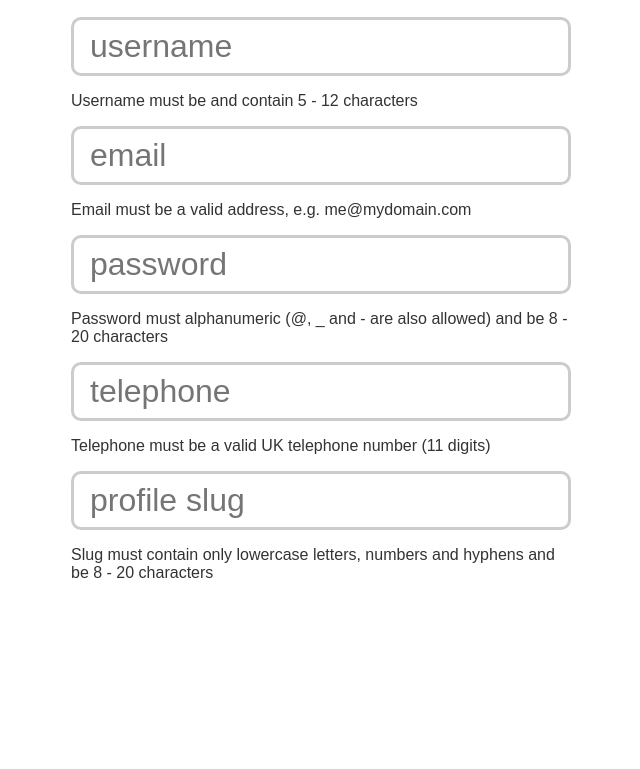
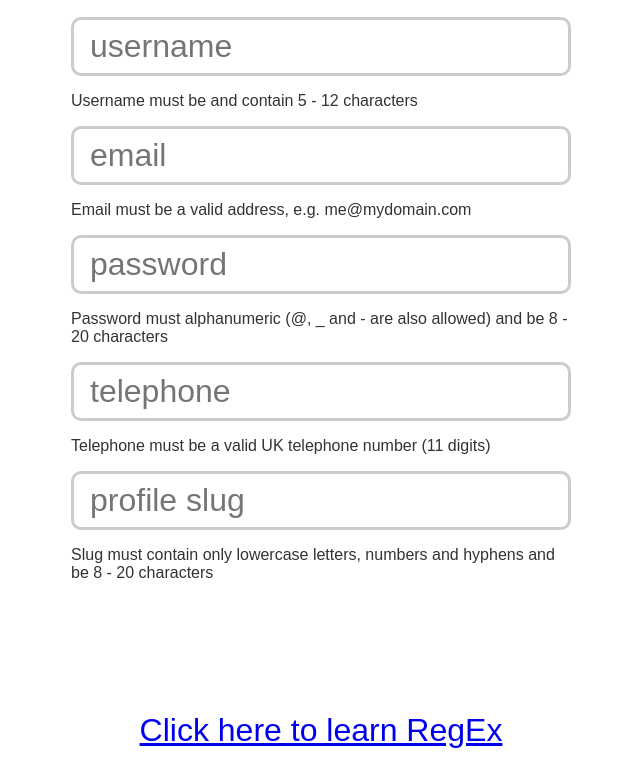
Before and after one commit to DundarKoray/Regular-Expressions__Practice, a plain HTML site: page index.html in a window 1280 px wide. Shown: the part 60-829 px from the top of the page, without its empty margins (319-959 px from the left). Before the commit the page ends 800 px from the top, so only its background shows below. Drawn offline with Linux system fonts and the light colour scheme.

Commit message:
linked my google document for learning RegEx basics

```diff
--- a/index.html
+++ b/index.html
@@ -25,6 +25,12 @@
             <p>Slug must contain only lowercase letters, numbers and hyphens and be 8 - 20 characters</p>
 
         </form>
+        <br>
+        <br>
+        <br>
+        <br>
+        <br>
+        <h1><a href="https://docs.google.com/document/d/1Bz6arboM-ScSkHoPvpb7mWpgDBti-u2IWkRYly-aoxc/edit?usp=sharing">Click here to learn RegEx</a> </h1>
         <script type="text/javascript" src="validation.js"></script>
     </body>
 </html>
```
